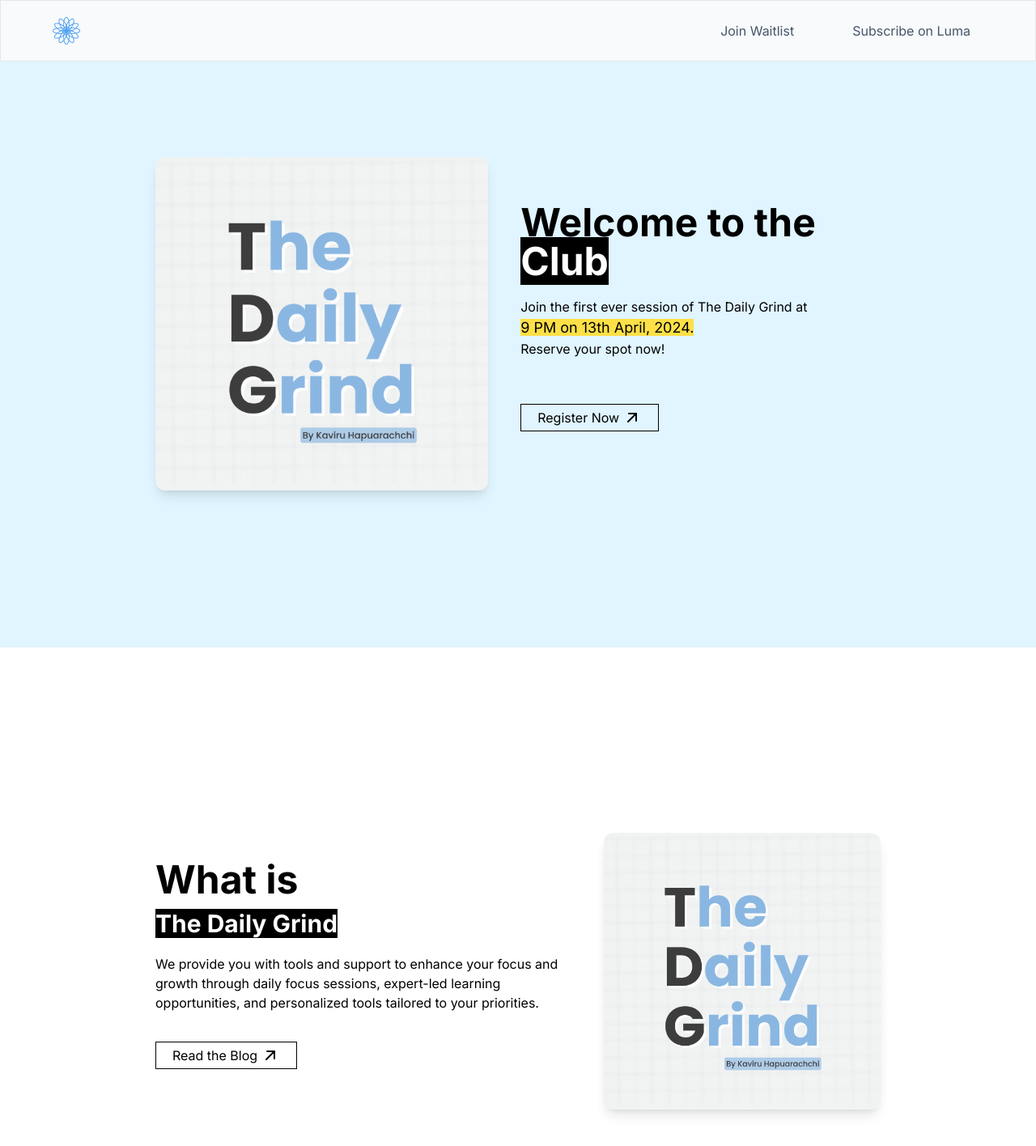
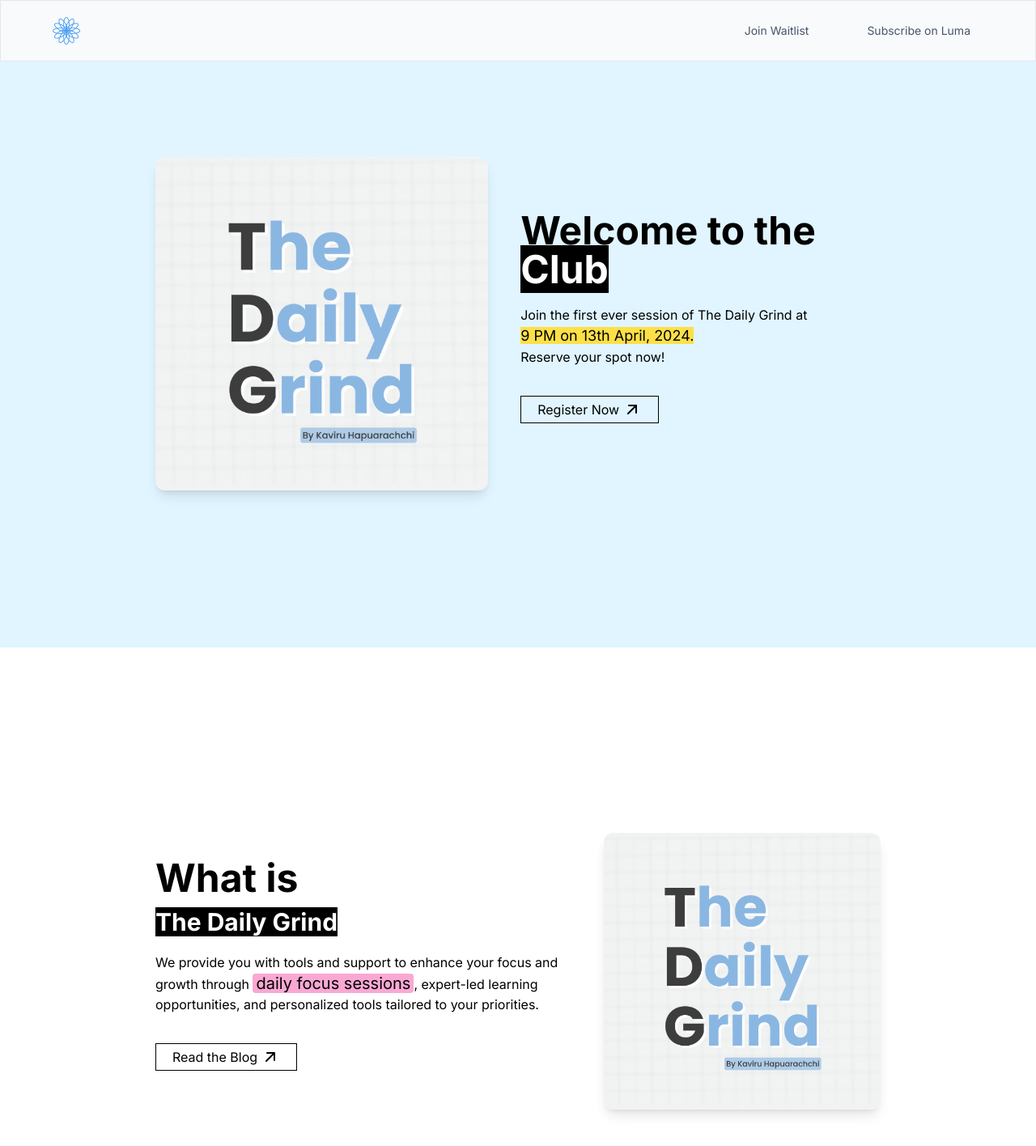
Before and after one commit to Kavirubc/thedailygrind-landing, a Next.js app: page / in a window 1280 px wide. Shown: the top 1416 px of the page at 81% size. Built offline with nearby package versions, Linux system fonts and the light colour scheme.

Commit message:
Visual changes

```diff
--- a/src/components/about.tsx
+++ b/src/components/about.tsx
@@ -16,7 +16,7 @@ export const About = () => {
                             What is <br /><span className='bg-black text-white text-3xl'>The Daily Grind</span>
                         </h1>
                         <p className='text-base max-w-2xl mb-5 mt-5' >
-                            We provide you with tools and support to enhance your focus and growth through daily focus sessions, expert-led learning opportunities, and personalized tools tailored to your priorities.
+                            We provide you with tools and support to enhance your focus and growth through <span className='text-xl  bg-pink-300 rounded px-1 text-black'>daily focus sessions</span>, expert-led learning opportunities, and personalized tools tailored to your priorities.
                         </p>
                         <div className='flex flex-row py-4 justify-center lg:justify-start'>
                             <Link target='_blank' href='https://7xpfl4akzfq.typeform.com/to/FQpowPzY'>
--- a/src/components/herosec.tsx
+++ b/src/components/herosec.tsx
@@ -10,7 +10,7 @@ export const Herosec = () => {
             <div className='max-w-4xl w-full'>
                 <div className='flex flex-col lg:flex-row items-center'>
                     <div className='w-1/2 md:w-1/2 lg:w-1/2 mb-8 lg:mb-0'>
-                        <Image className='rounded-xl shadow-lg' src={hero} alt='Hero' layout="responsive" />
+                        <Image className='rounded-xl shadow-lg' src={hero} alt='Hero' />
                     </div>
                     <div className='lg:ml-10 lg:text-left'>
                         <h1 className='text-4xl sm:text-5xl font-bold'>
--- a/src/components/herosecnew.tsx
+++ b/src/components/herosecnew.tsx
@@ -10,13 +10,13 @@ export const Herosecnew = () => {
             <div className='max-w-4xl w-full'>
                 <div className='flex flex-col lg:flex-row items-center'>
                     <div className='w-1/2 md:w-1/2 lg:w-1/2 mb-8 lg:mb-0'>
-                        <Image className='rounded-xl shadow-lg' src={hero} alt='Hero' layout="responsive" />
+                        <Image className='rounded-xl shadow-lg' src={hero} alt='Hero' />
                     </div>
                     <div className='lg:ml-10 lg:text-left'>
                         <h1 className='text-4xl sm:text-5xl font-bold'>
                             Welcome to the <span className='bg-black text-white'>Club</span>
                         </h1>
-                        <p className='text-base max-w-2xl mb-10 mt-5' >
+                        <p className='text-base max-w-2xl mb-5 mt-5' >
                             Join the first ever session of The Daily Grind at <br /><span className='text-lg bg-yellow-300 text-black'>9 PM on 13th April, 2024.</span> <br /> Reserve your spot now!
                         </p>
                         <div className='flex flex-row py-4 justify-center lg:justify-start'>
--- a/src/components/navbar.tsx
+++ b/src/components/navbar.tsx
@@ -12,7 +12,7 @@ export const Navbar = () => {
     return (
         <div>
             <nav className="border py-5 bg-slate-50 top-0 z-50 relative">
-                <div className='px-5 md:px-16 flex flex-row justify-between items-center'>
+                <div className='px-5 md:px-16 flex flex-row justify-between items-center text-sm'>
                     <div className='flex flex-row justify-between items-center'>
                         <Image src={logo} width={34} height={10} alt='logo' />
                     </div>
```
